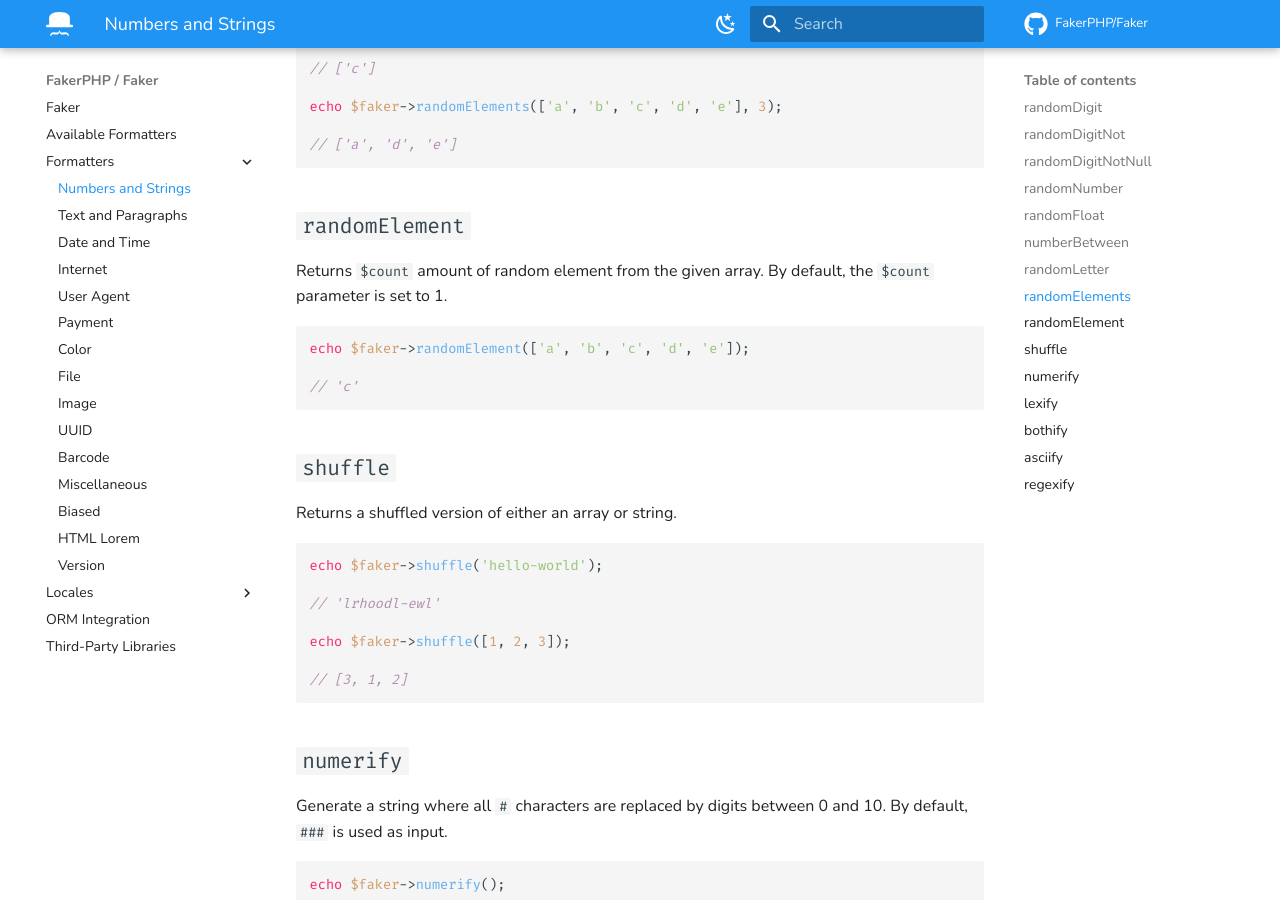
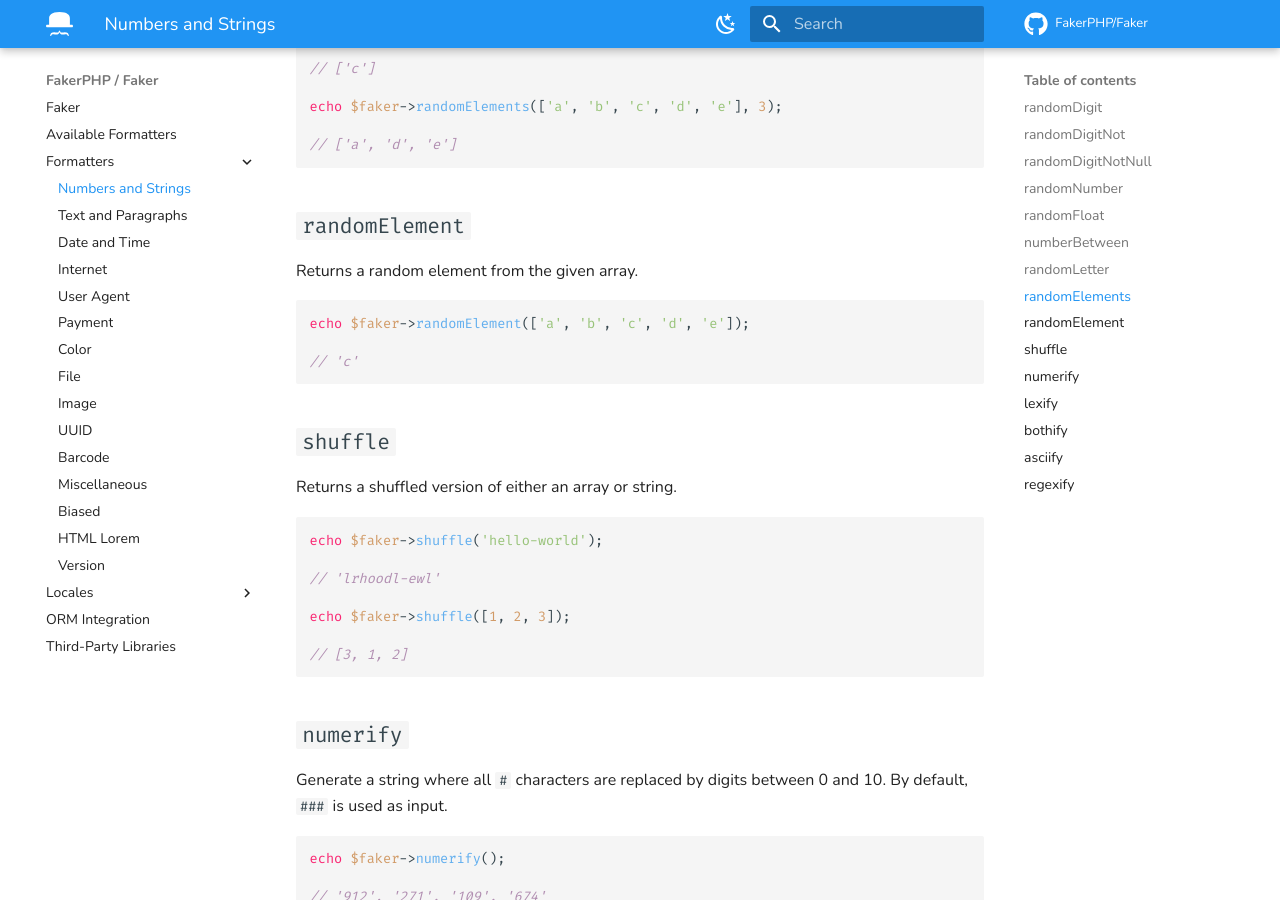
Before and after one commit to FakerPHP/fakerphp.github.io, an MkDocs documentation site: the page built from docs/formatters/numbers-and-strings.md, in a window 1280 px wide and 900 px high, scrolled down 2206 px. Built offline with MkDocs 1.6.1 and Material for MkDocs 9.7.7, drawn with Linux system fonts in a browser that asks for light colours; nearby versions of some CDN libraries; comment, search, counter and statistics services are not loaded.

Commit message:
Fix random element doc (#69)

````diff
--- a/docs/formatters/numbers-and-strings.md
+++ b/docs/formatters/numbers-and-strings.md
@@ -106,7 +106,7 @@ echo $faker->randomElements(['a', 'b', 'c', 'd', 'e'], 3);
 
 ## `randomElement`
 
-Returns `$count` amount of random element from the given array. By default, the `$count` parameter is set to 1.
+Returns a random element from the given array.
 
 ```php
 echo $faker->randomElement(['a', 'b', 'c', 'd', 'e']);
````
